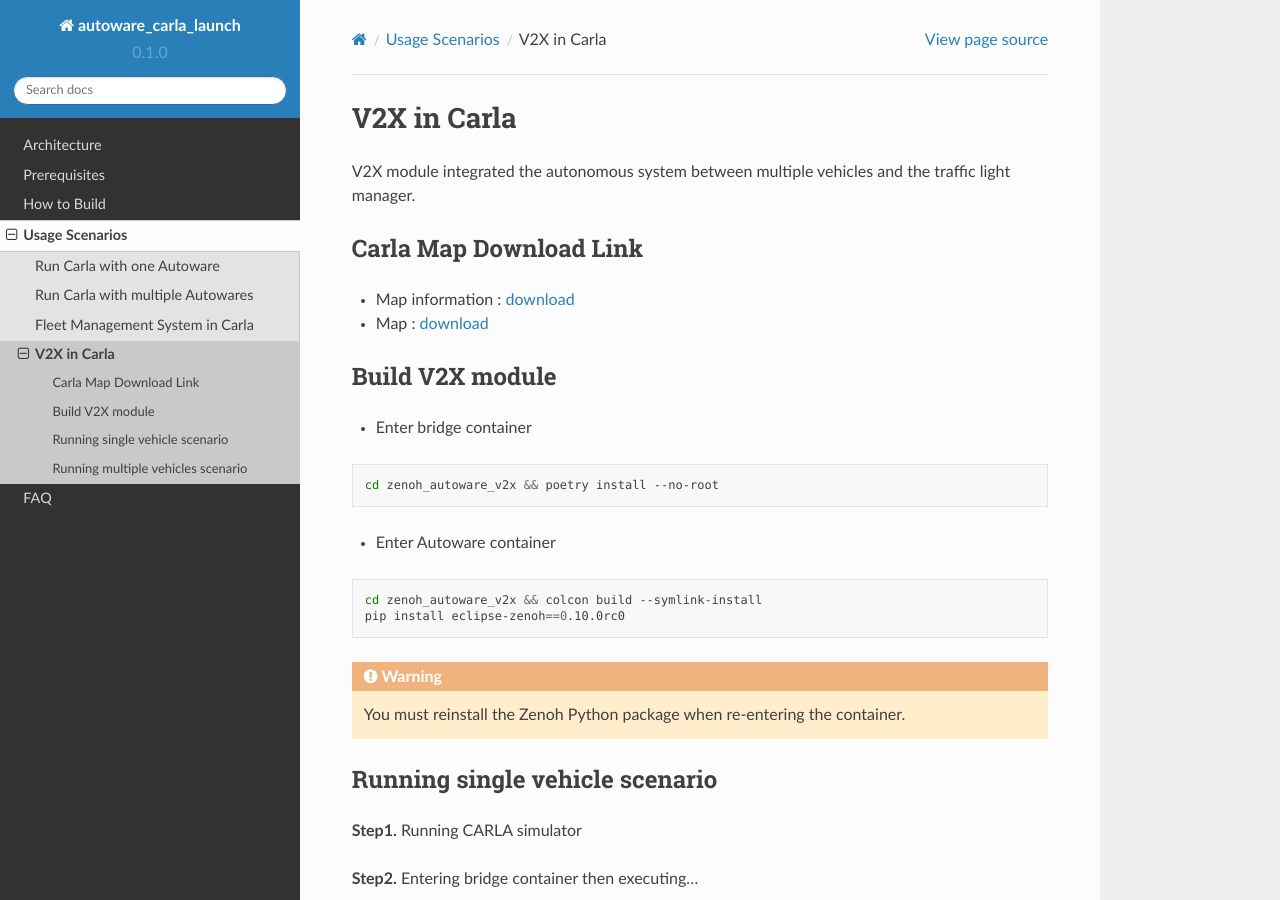
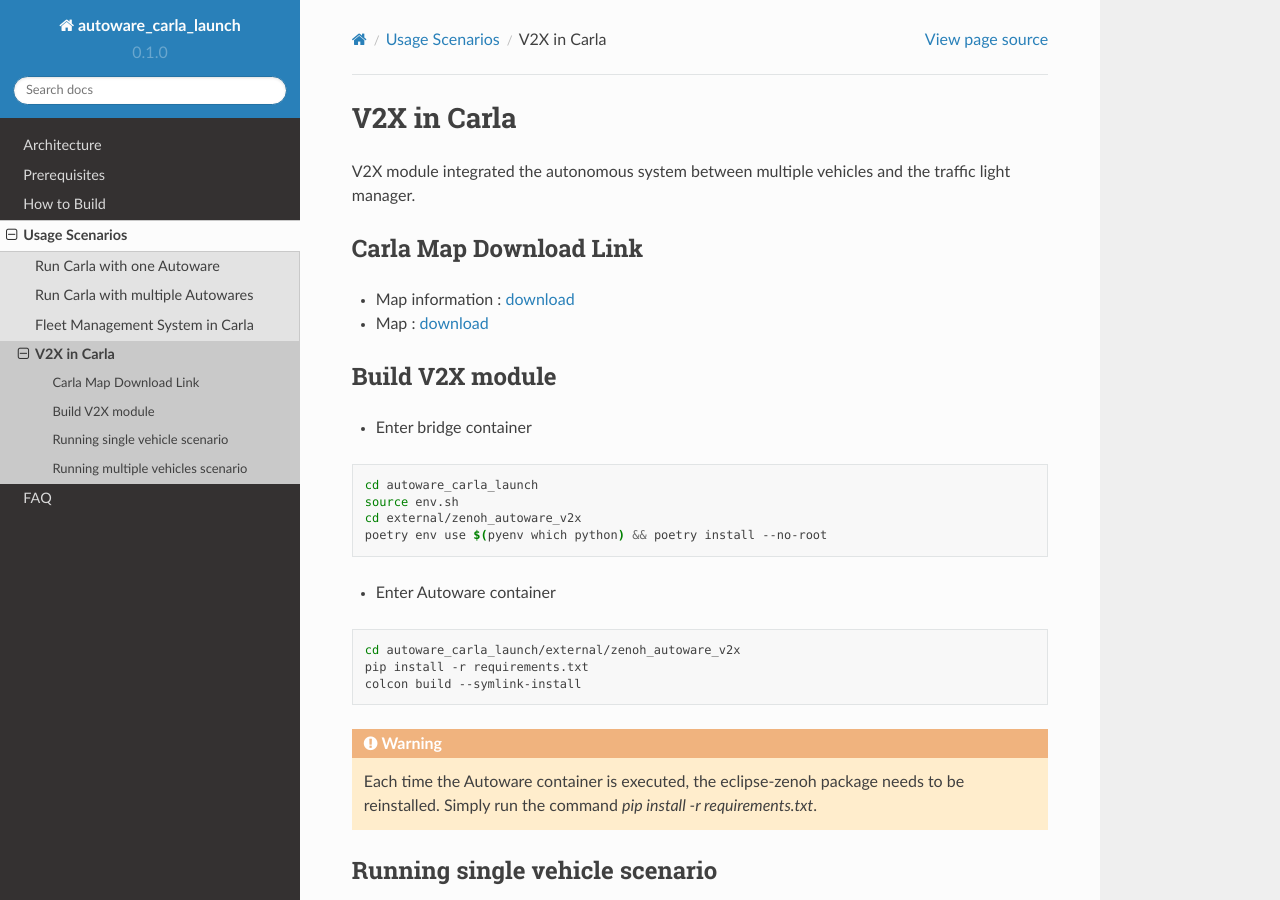
Before and after one commit to evshary/autoware_carla_launch, a Sphinx documentation site: the page built from docs/scenarios/v2x.rst, in a window 1280 px wide and 900 px high. Built offline with Sphinx 7.4.7 and the Read the Docs theme 2.0.0, drawn with Linux system fonts in a browser that asks for light colours.

Commit message:
Upgrade Zenoh Autoware V2X package in external and merge into main branch

```diff
--- a/docs/scenarios/v2x.rst
+++ b/docs/scenarios/v2x.rst
@@ -18,18 +18,21 @@
 
 .. code-block:: bash
 
-   cd zenoh_autoware_v2x && poetry install --no-root
+   cd autoware_carla_launch
+   source env.sh
+   cd external/zenoh_autoware_v2x
+   poetry env use $(pyenv which python) && poetry install --no-root
 
 * Enter Autoware container
 
 .. code-block:: bash
 
-   cd zenoh_autoware_v2x && colcon build --symlink-install
-   pip install eclipse-zenoh==0.10.0rc0
+   cd autoware_carla_launch/external/zenoh_autoware_v2x
+   pip install -r requirements.txt
+   colcon build --symlink-install
 
 .. warning::
-   You must reinstall the Zenoh Python package when re-entering the container.
-
+   Each time the Autoware container is executed, the eclipse-zenoh package needs to be reinstalled. Simply run the command `pip install -r requirements.txt`.
 
 Running single vehicle scenario
 -------------------------------
```
Also changed, not shown: .gitmodules, 2 other files.
